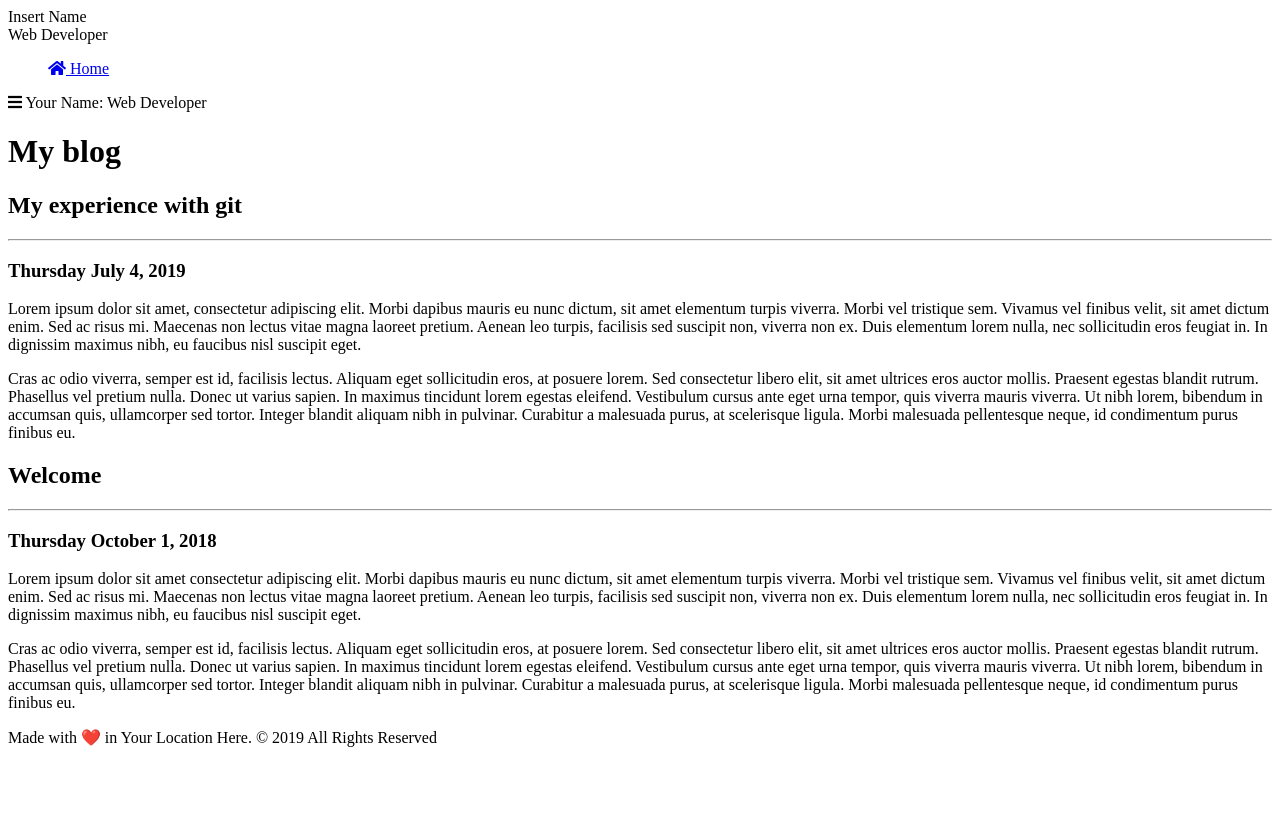
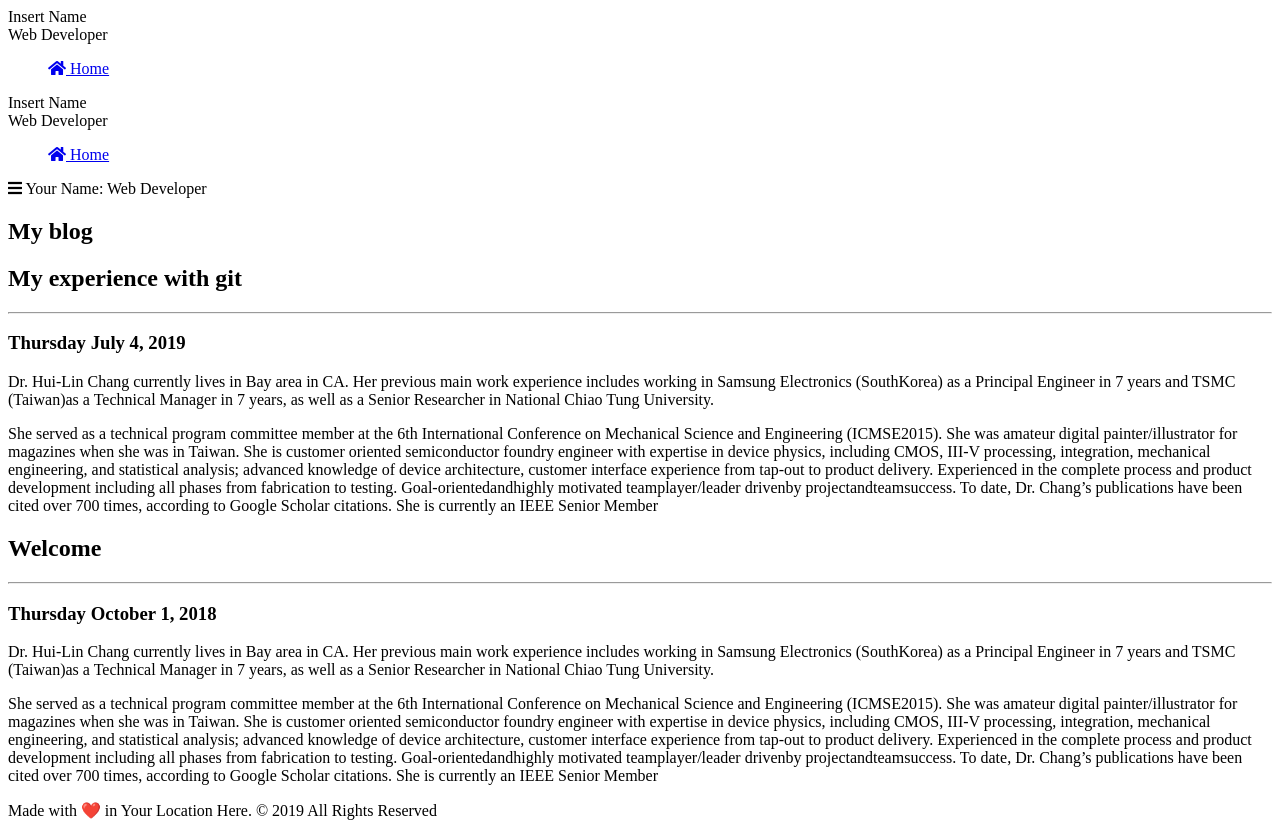
Before and after one commit to gladieschanggoodluck/my-personal-blog, a plain HTML site: page index.html in a window 1280 px wide. Before the commit the page ends 800 px from the top, so only its background shows below. Drawn offline with Linux system fonts and the light colour scheme.

Commit message:
Update index.html

```diff
--- a/index.html
+++ b/index.html
@@ -1,3 +1,26 @@
+<!DOCTYPE html>
+<html lang="en">
+ <head>
+   <meta charset="UTF-8" />
+   <meta name="viewport" content="width=device-width, initial-scale=1.0" />
+   <meta http-equiv="X-UA-Compatible" content="ie=edge" />
+   <link
+     rel="stylesheet"
+     href="https://use.fontawesome.com/releases/v5.4.1/css/all.css"
+   />
+   <title>Insert Name - Web Developer</title>
+ </head>
+ <body>
+   <div class="parent">
+     <div class="wrapper">
+       <nav>
+         <div class="inner-wrap">
+           <div class="site-header">Insert Name</div>
+           <div class="site-subheader">Web Developer</div>
+           <ul class="site-navigation">
+             <a href="index.html"><i class="fas fa-home"></i> Home</a>
+           </ul>
+         </div>
 <!DOCTYPE html>
 <html lang="en">
  <head>
@@ -37,26 +60,12 @@
            <hr />
            <h3>Thursday July 4, 2019</h3>
            <p>
-             Lorem ipsum dolor sit amet, consectetur adipiscing elit. Morbi
-             dapibus mauris eu nunc dictum, sit amet elementum turpis viverra.
-             Morbi vel tristique sem. Vivamus vel finibus velit, sit amet
-             dictum enim. Sed ac risus mi. Maecenas non lectus vitae magna
-             laoreet pretium. Aenean leo turpis, facilisis sed suscipit non,
-             viverra non ex. Duis elementum lorem nulla, nec sollicitudin eros
-             feugiat in. In dignissim maximus nibh, eu faucibus nisl suscipit
-             eget.
+             Dr. Hui-Lin Chang currently lives in Bay area in CA. Her previous main work experience includes working in Samsung Electronics (SouthKorea) as a Principal Engineer in 7 years and TSMC (Taiwan)as a Technical Manager in 7 years, as well as a Senior Researcher in National Chiao Tung University.
            </p>
            <p>
-             Cras ac odio viverra, semper est id, facilisis lectus. Aliquam
-             eget sollicitudin eros, at posuere lorem. Sed consectetur libero
-             elit, sit amet ultrices eros auctor mollis. Praesent egestas
-             blandit rutrum. Phasellus vel pretium nulla. Donec ut varius
-             sapien. In maximus tincidunt lorem egestas eleifend. Vestibulum
-             cursus ante eget urna tempor, quis viverra mauris viverra. Ut nibh
-             lorem, bibendum in accumsan quis, ullamcorper sed tortor. Integer
-             blandit aliquam nibh in pulvinar. Curabitur a malesuada purus, at
-             scelerisque ligula. Morbi malesuada pellentesque neque, id
-             condimentum purus finibus eu.
+             She served as a technical program committee member at the 6th International Conference on Mechanical Science and Engineering (ICMSE2015).
+             She was amateur digital painter/illustrator for magazines when she was in Taiwan. She is customer oriented semiconductor foundry engineer with expertise in device physics, including CMOS, III-V processing, integration, mechanical engineering, and statistical analysis; advanced knowledge of device architecture, customer interface experience from tap-out to product delivery. Experienced in the complete process and product development including all phases from fabrication to testing. Goal-orientedandhighly motivated teamplayer/leader drivenby projectandteamsuccess.
+             To date, Dr. Chang’s publications have been cited over 700 times, according to Google Scholar citations. She is currently an IEEE Senior Member
            </p>
          </article>
 
@@ -65,26 +74,12 @@
            <hr />
            <h3>Thursday October 1, 2018</h3>
            <p>
-             Lorem ipsum dolor sit amet consectetur adipiscing elit. Morbi
-             dapibus mauris eu nunc dictum, sit amet elementum turpis viverra.
-             Morbi vel tristique sem. Vivamus vel finibus velit, sit amet
-             dictum enim. Sed ac risus mi. Maecenas non lectus vitae magna
-             laoreet pretium. Aenean leo turpis, facilisis sed suscipit non,
-             viverra non ex. Duis elementum lorem nulla, nec sollicitudin eros
-             feugiat in. In dignissim maximus nibh, eu faucibus nisl suscipit
-             eget.
+             Dr. Hui-Lin Chang currently lives in Bay area in CA. Her previous main work experience includes working in Samsung Electronics (SouthKorea) as a Principal Engineer in 7 years and TSMC (Taiwan)as a Technical Manager in 7 years, as well as a Senior Researcher in National Chiao Tung University.
            </p>
            <p>
-             Cras ac odio viverra, semper est id, facilisis lectus. Aliquam
-             eget sollicitudin eros, at posuere lorem. Sed consectetur libero
-             elit, sit amet ultrices eros auctor mollis. Praesent egestas
-             blandit rutrum. Phasellus vel pretium nulla. Donec ut varius
-             sapien. In maximus tincidunt lorem egestas eleifend. Vestibulum
-             cursus ante eget urna tempor, quis viverra mauris viverra. Ut nibh
-             lorem, bibendum in accumsan quis, ullamcorper sed tortor. Integer
-             blandit aliquam nibh in pulvinar. Curabitur a malesuada purus, at
-             scelerisque ligula. Morbi malesuada pellentesque neque, id
-             condimentum purus finibus eu.
+             She served as a technical program committee member at the 6th International Conference on Mechanical Science and Engineering (ICMSE2015).
+             She was amateur digital painter/illustrator for magazines when she was in Taiwan. She is customer oriented semiconductor foundry engineer with expertise in device physics, including CMOS, III-V processing, integration, mechanical engineering, and statistical analysis; advanced knowledge of device architecture, customer interface experience from tap-out to product delivery. Experienced in the complete process and product development including all phases from fabrication to testing. Goal-orientedandhighly motivated teamplayer/leader drivenby projectandteamsuccess.
+             To date, Dr. Chang’s publications have been cited over 700 times, according to Google Scholar citations. She is currently an IEEE Senior Member
            </p>
          </article>
 
```
